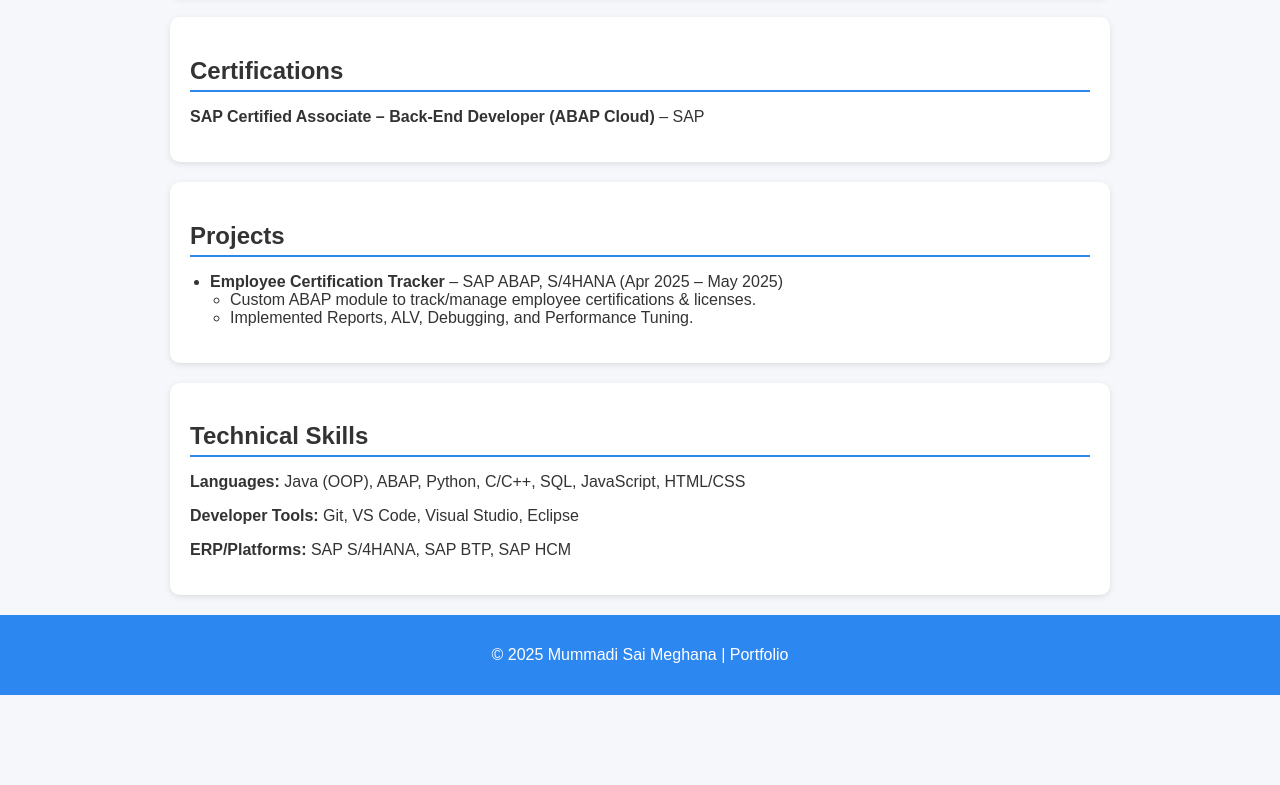
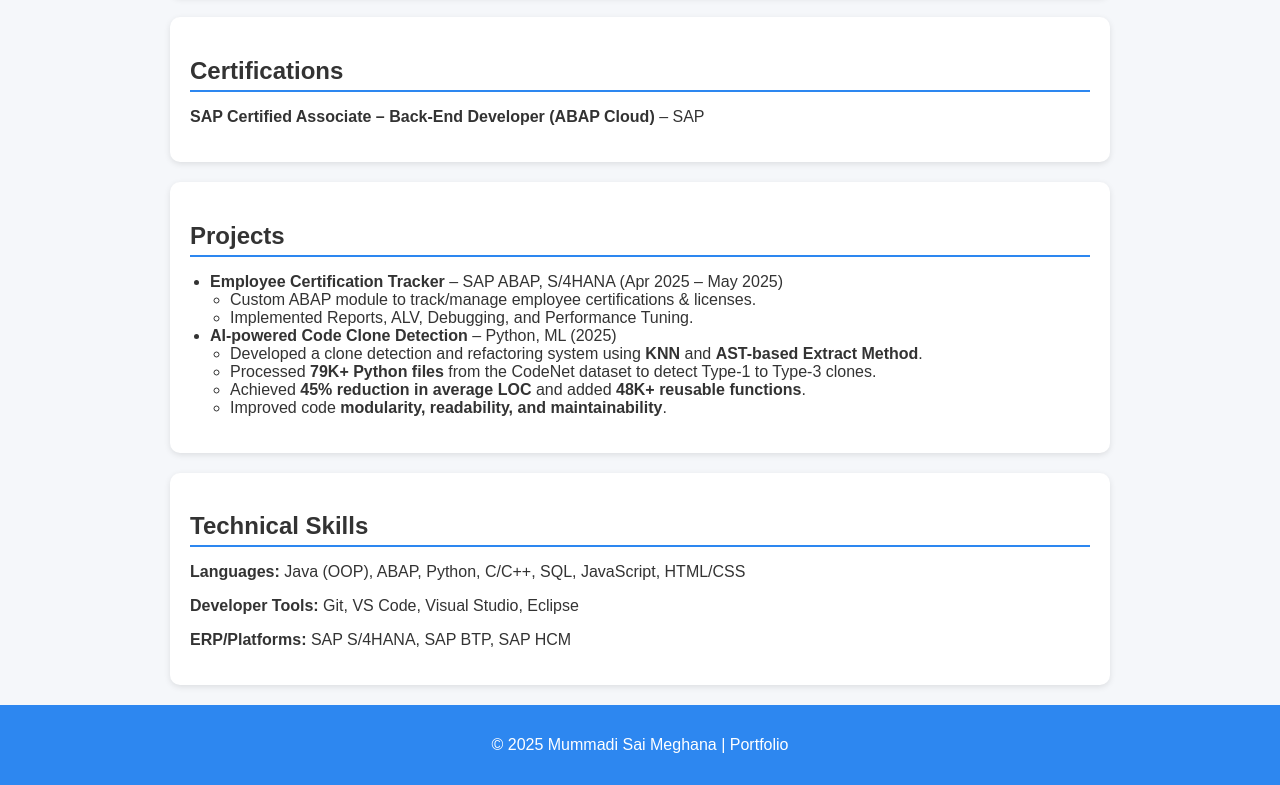
Before and after one commit to sai-meghana5/portfolio, a plain HTML site: page index.html in a window 1280 px wide. Shown: the part 766-1551 px from the top of the page. Before the commit the page ends 1461 px from the top, so only its background shows below. Drawn offline with Linux system fonts and the light colour scheme.

Commit message:
Update index.html

```diff
--- a/index.html
+++ b/index.html
@@ -108,6 +108,15 @@
           <li>Implemented Reports, ALV, Debugging, and Performance Tuning.</li>
         </ul>
       </li>
+
+      <li><b>AI-powered Code Clone Detection</b> – Python, ML (2025)
+        <ul>
+          <li>Developed a clone detection and refactoring system using <b>KNN</b> and <b>AST-based Extract Method</b>.</li>
+          <li>Processed <b>79K+ Python files</b> from the CodeNet dataset to detect Type-1 to Type-3 clones.</li>
+          <li>Achieved <b>45% reduction in average LOC</b> and added <b>48K+ reusable functions</b>.</li>
+          <li>Improved code <b>modularity, readability, and maintainability</b>.</li>
+        </ul>
+      </li>
     </ul>
   </section>
 
```
